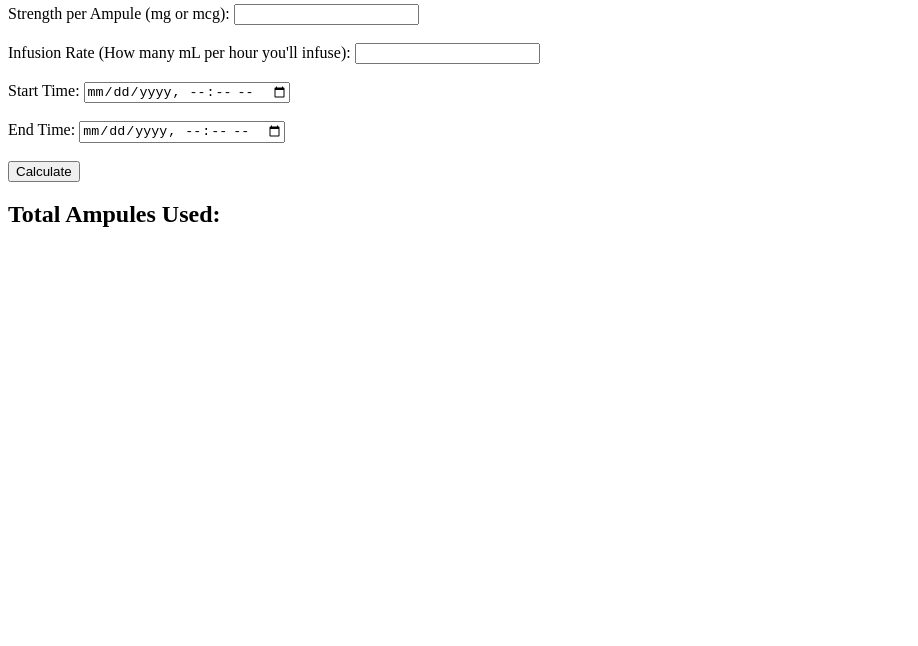
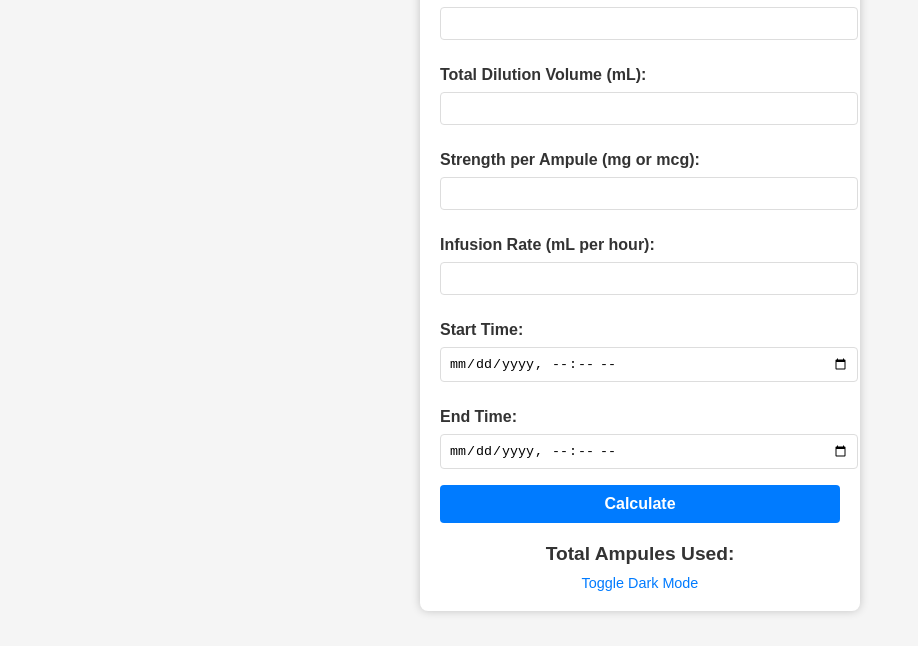
Before and after one commit to AbdelazizGedella/Calculator, a plain HTML site: page index.html in a window 1280 px wide. Shown: the part 154-800 px from the top of the page, without its empty margins (0-918 px from the left). Drawn offline with Linux system fonts and the light colour scheme.

Commit message:
Update index.html

```diff
--- a/index.html
+++ b/index.html
@@ -4,13 +4,86 @@
     <meta charset="UTF-8">
     <meta name="viewport" content="width=device-width, initial-scale=1.0">
     <title>Quantity Usage Calculator</title>
+    <style>
+        body {
+            font-family: Arial, sans-serif;
+            display: flex;
+            justify-content: center;
+            align-items: center;
+            min-height: 100vh;
+            margin: 0;
+            background-color: #f5f5f5;
+            color: #333;
+            transition: background-color 0.3s, color 0.3s;
+        }
+        .container {
+            max-width: 500px;
+            padding: 20px;
+            background-color: #ffffff;
+            border-radius: 8px;
+            box-shadow: 0px 0px 10px rgba(0, 0, 0, 0.2);
+        }
+        h1 {
+            color: #007bff;
+            text-align: center;
+        }
+        label {
+            font-weight: bold;
+            margin-top: 10px;
+            display: block;
+        }
+        input[type="number"], input[type="datetime-local"] {
+            width: 100%;
+            padding: 8px;
+            margin: 8px 0 16px 0;
+            border-radius: 4px;
+            border: 1px solid #ddd;
+        }
+        button {
+            width: 100%;
+            padding: 10px;
+            font-size: 1em;
+            background-color: #007bff;
+            color: #ffffff;
+            border: none;
+            border-radius: 4px;
+            cursor: pointer;
+            font-weight: bold;
+        }
+        button:hover {
+            background-color: #0056b3;
+        }
+        .result {
+            font-size: 1.2em;
+            text-align: center;
+            margin-top: 20px;
+            font-weight: bold;
+        }
+        .dark-mode {
+            background-color: #121212;
+            color: #ffffff;
+        }
+        .dark-mode .container {
+            background-color: #1e1e1e;
+        }
+        .toggle-dark-mode {
+            text-align: center;
+            margin-top: 10px;
+            cursor: pointer;
+            font-size: 0.9em;
+            color: #007bff;
+        }
+        .toggle-dark-mode:hover {
+            color: #0056b3;
+        }
+    </style>
     <script>
         function calculateAmpules() {
             // Get input values
-            var stockDose = parseFloat(document.getElementById('stockDose').value); // mg or mcg per mL
-            var dilutionVolume = parseFloat(document.getElementById('dilutionVolume').value); // Total volume after dilution (mL)
-            var strengthPerAmpule = parseFloat(document.getElementById('strengthPerAmpule').value); // mg or mcg per ampule
-            var infusionRate = parseFloat(document.getElementById('infusionRate').value); // Infusion rate in mL per hour
+            var stockDose = parseFloat(document.getElementById('stockDose').value);
+            var dilutionVolume = parseFloat(document.getElementById('dilutionVolume').value);
+            var strengthPerAmpule = parseFloat(document.getElementById('strengthPerAmpule').value);
+            var infusionRate = parseFloat(document.getElementById('infusionRate').value);
             var startTime = new Date(document.getElementById('startTime').value);
             var endTime = new Date(document.getElementById('endTime').value);
 
@@ -30,13 +103,13 @@
             }
 
             // Calculate time difference in hours
-            var timeDiff = (endTime - startTime) / (1000 * 60 * 60); // Convert milliseconds to hours
+            var timeDiff = (endTime - startTime) / (1000 * 60 * 60);
 
-            // Calculate the final concentration of the diluted solution (mg or mcg per mL)
-            var finalConcentration = stockDose / dilutionVolume; // Final concentration of diluted solution
+            // Calculate the final concentration of the diluted solution
+            var finalConcentration = stockDose / dilutionVolume;
 
-            // Calculate the total amount infused in mg or mcg
-            var totalInfusedAmount = timeDiff * infusionRate * finalConcentration; // Total dose infused
+            // Calculate the total amount infused
+            var totalInfusedAmount = timeDiff * infusionRate * finalConcentration;
 
             // Calculate the number of ampules used
             var totalAmpulesUsed = totalInfusedAmount / strengthPerAmpule;
@@ -44,31 +117,39 @@
             // Display result
             document.getElementById('result').innerText = 'Total Ampules Used: ' + totalAmpulesUsed.toFixed(2);
         }
+
+        function toggleDarkMode() {
+            document.body.classList.toggle('dark-mode');
+        }
     </script>
 </head>
 <body>
+    <div class="container">
         <h1>Quantity Usage Calculator</h1>
 
         <label for="stockDose">Stock Dose for the infusion (mg or mcg):</label>
-    <input type="number" id="stockDose" step="0.01" required><br><br>
+        <input type="number" id="stockDose" step="0.01" required>
 
-    <label for="dilutionVolume">Total Dilution Volume (mL): (Which you'll dilute the last dose)</label>
-    <input type="number" id="dilutionVolume" step="0.01" required><br><br>
+        <label for="dilutionVolume">Total Dilution Volume (mL):</label>
+        <input type="number" id="dilutionVolume" step="0.01" required>
 
         <label for="strengthPerAmpule">Strength per Ampule (mg or mcg):</label>
-    <input type="number" id="strengthPerAmpule" step="0.01" required><br><br>
+        <input type="number" id="strengthPerAmpule" step="0.01" required>
 
-    <label for="infusionRate">Infusion Rate (How many  mL per hour you'll infuse): </label>
-    <input type="number" id="infusionRate" step="0.01" required><br><br>
+        <label for="infusionRate">Infusion Rate (mL per hour):</label>
+        <input type="number" id="infusionRate" step="0.01" required>
 
         <label for="startTime">Start Time:</label>
-    <input type="datetime-local" id="startTime" required><br><br>
+        <input type="datetime-local" id="startTime" required>
 
         <label for="endTime">End Time:</label>
-    <input type="datetime-local" id="endTime" required><br><br>
+        <input type="datetime-local" id="endTime" required>
 
         <button onclick="calculateAmpules()">Calculate</button>
 
-    <h2 id="result">Total Ampules Used: </h2>
+        <div class="result" id="result">Total Ampules Used: </div>
+
+        <div class="toggle-dark-mode" onclick="toggleDarkMode()">Toggle Dark Mode</div>
+    </div>
 </body>
 </html>
```
Lines whose indentation alone changed are shown as unchanged.
